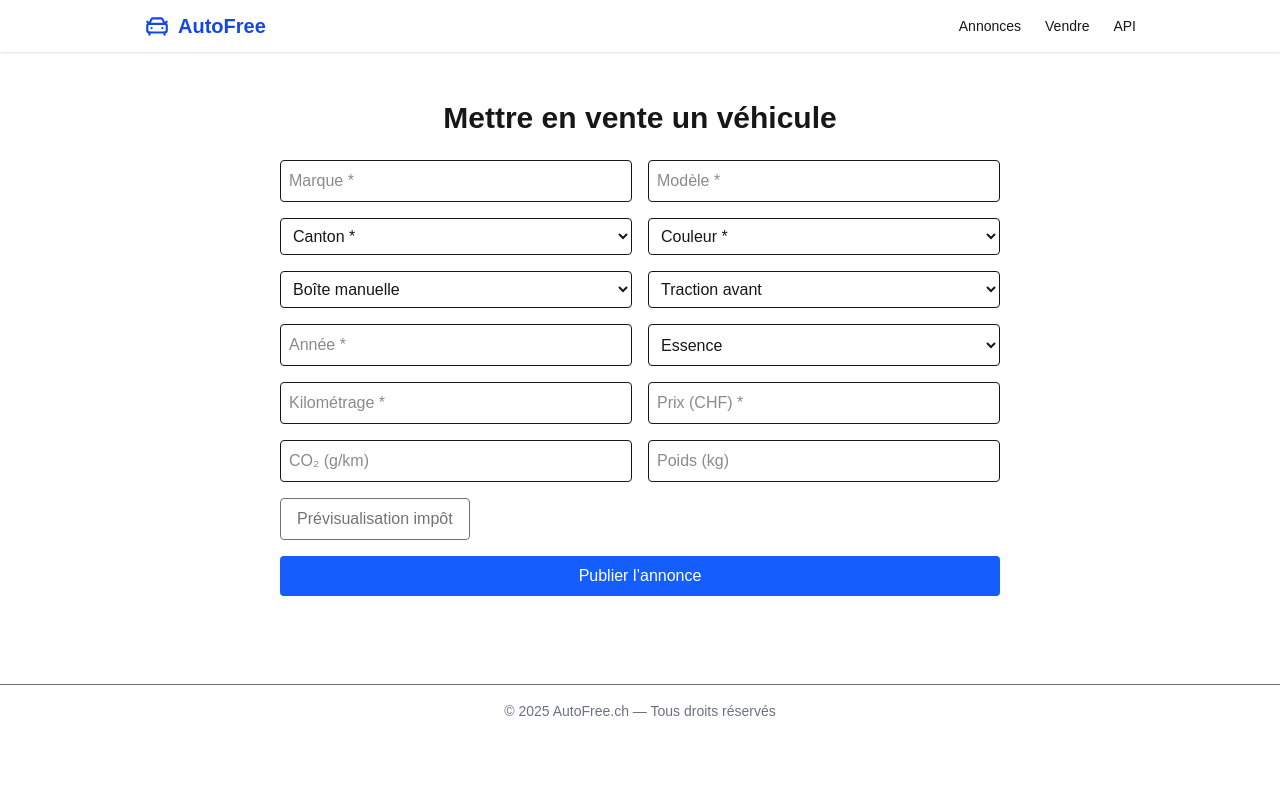
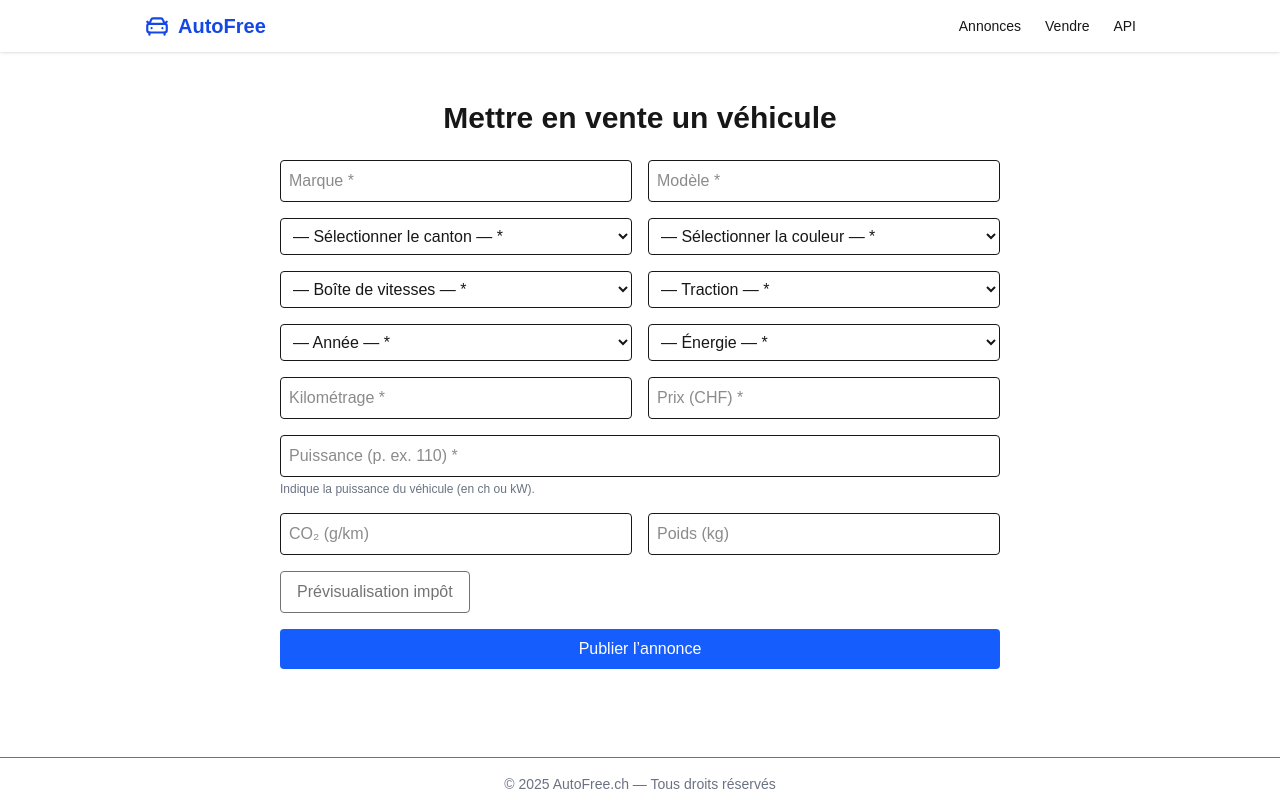
Before and after one commit to chrisautofree/autofree-web, a Next.js app: page /vendre in a window 1280 px wide. Built offline with nearby package versions, Linux system fonts and the light colour scheme.

Commit message:
feat(vendre): selects obligatoires (couleur, énergie, boîte, traction) + année en dropdown + puissance requise

```diff
--- a/src/app/vendre/page.tsx
+++ b/src/app/vendre/page.tsx
@@ -1,28 +1,39 @@
 "use client";
 
-import { useState } from "react";
+import { useMemo, useState } from "react";
+
+const YEARS = (() => {
+  const current = new Date().getFullYear();
+  const years: number[] = [];
+  for (let y = current; y >= 1990; y--) years.push(y);
+  return years;
+})();
 
 export default function VendrePage() {
   const [marque, setMarque] = useState("");
   const [modele, setModele] = useState("");
-  const [energie, setEnergie] = useState("Essence");
-  const [annee, setAnnee] = useState("");
+
+  const [canton, setCanton] = useState("");
+  const [couleur, setCouleur] = useState(""); // obligatoire
+  const [energie, setEnergie] = useState(""); // obligatoire
+  const [boite, setBoite] = useState(""); // obligatoire
+  const [traction, setTraction] = useState(""); // obligatoire
+
+  const [annee, setAnnee] = useState(""); // dropdown
   const [km, setKm] = useState("");
   const [prix, setPrix] = useState("");
-  const [canton, setCanton] = useState("");
-  const [couleur, setCouleur] = useState("Inconnue");
-  const [boite, setBoite] = useState("Manuelle");
-  const [traction, setTraction] = useState("Avant");
+
+  const [puissance, setPuissance] = useState<string>(""); // obligatoire
   const [co2, setCo2] = useState("");
   const [poids, setPoids] = useState("");
+
   const [impotEstime, setImpotEstime] = useState<number | null>(null);
 
-  const canEstimateTax =
-    canton &&
-    energie &&
-    (co2 !== "" || poids !== "");
+  const canEstimateTax = useMemo(
+    () => Boolean(canton && energie && (co2 !== "" || poids !== "")),
+    [canton, energie, co2, poids]
+  );
 
-  // ✅ Fonction de prévisualisation d’impôt corrigée
   const onPreview = async () => {
     if (!canEstimateTax) {
       setImpotEstime(null);
@@ -34,8 +45,7 @@ export default function VendrePage() {
       params.set("energie", energie);
       if (co2) params.set("co2", co2);
       if (poids) params.set("poids", poids);
-
-      const url = `/api/impot?${params.toString()}`; // ✅ backticks obligatoires
+      const url = `/api/impot?${params.toString()}`;
       const res = await fetch(url, { cache: "no-store" });
       const data = await res.json();
       setImpotEstime(typeof data.value === "number" ? data.value : null);
@@ -44,9 +54,16 @@ export default function VendrePage() {
     }
   };
 
-  // ✅ Soumission du formulaire
   const onSubmit = async (e: React.FormEvent) => {
     e.preventDefault();
+
+    // validations minimales côté client
+    if (!energie) return alert("Veuillez choisir l’énergie.");
+    if (!traction) return alert("Veuillez choisir la traction.");
+    if (!boite) return alert("Veuillez choisir la boîte de vitesses.");
+    if (!couleur) return alert("Veuillez choisir la couleur.");
+    if (!annee) return alert("Veuillez choisir l’année.");
+    if (!puissance || Number(puissance) <= 0) return alert("Veuillez indiquer une puissance valide.");
 
     const annonce = {
       marque,
@@ -59,6 +76,7 @@ export default function VendrePage() {
       couleur,
       boite,
       traction,
+      puissance: Number(puissance),
       co2: co2 ? Number(co2) : null,
       poids: poids ? Number(poids) : null,
     };
@@ -69,24 +87,29 @@ export default function VendrePage() {
       body: JSON.stringify(annonce),
     });
 
-    if (res.ok) {
+    if (!res.ok) {
+      const e = await res.json().catch(() => ({}));
+      return alert("Erreur lors de la création de l’annonce. " + (e.error || ""));
+    }
+
     alert("Annonce créée avec succès !");
+    // reset
     setMarque("");
     setModele("");
-      setEnergie("Essence");
+    setCanton("");
+    setCouleur("");
+    setEnergie("");
+    setBoite("");
+    setTraction("");
     setAnnee("");
     setKm("");
     setPrix("");
-      setCanton("");
-      setCouleur("Inconnue");
-      setBoite("Manuelle");
-      setTraction("Avant");
+    setPuissance("");
     setCo2("");
     setPoids("");
     setImpotEstime(null);
-    } else {
-      alert("Erreur lors de la création de l’annonce.");
-    }
+    // Redirection possible :
+    // window.location.href = "/recherche";
   };
 
   return (
@@ -112,10 +135,15 @@ export default function VendrePage() {
           />
         </div>
 
-        {/* Canton et Couleur */}
+        {/* Canton & Couleur (couleur obligatoire) */}
         <div className="grid grid-cols-2 gap-4">
-          <select value={canton} onChange={(e) => setCanton(e.target.value)} required className="border p-2 rounded">
-            <option value="">Canton *</option>
+          <select
+            value={canton}
+            onChange={(e) => setCanton(e.target.value)}
+            required
+            className="border p-2 rounded"
+          >
+            <option value="">— Sélectionner le canton — *</option>
             <option value="GE">Genève</option>
             <option value="VD">Vaud</option>
             <option value="VS">Valais</option>
@@ -124,42 +152,77 @@ export default function VendrePage() {
             <option value="JU">Jura</option>
           </select>
 
-          <select value={couleur} onChange={(e) => setCouleur(e.target.value)} className="border p-2 rounded">
-            <option value="Inconnue">Couleur *</option>
+          <select
+            value={couleur}
+            onChange={(e) => setCouleur(e.target.value)}
+            required
+            className="border p-2 rounded"
+          >
+            <option value="">— Sélectionner la couleur — *</option>
             <option value="Noir">Noir</option>
             <option value="Blanc">Blanc</option>
             <option value="Gris">Gris</option>
+            <option value="Argent">Argent</option>
             <option value="Bleu">Bleu</option>
             <option value="Rouge">Rouge</option>
             <option value="Vert">Vert</option>
+            <option value="Jaune">Jaune</option>
+            <option value="Orange">Orange</option>
+            <option value="Marron">Marron</option>
+            <option value="Violet">Violet</option>
             <option value="Autre">Autre</option>
           </select>
         </div>
 
-        {/* Boîte et Traction */}
+        {/* Boîte & Traction (obligatoires) */}
         <div className="grid grid-cols-2 gap-4">
-          <select value={boite} onChange={(e) => setBoite(e.target.value)} className="border p-2 rounded">
+          <select
+            value={boite}
+            onChange={(e) => setBoite(e.target.value)}
+            required
+            className="border p-2 rounded"
+          >
+            <option value="">— Boîte de vitesses — *</option>
             <option value="Manuelle">Boîte manuelle</option>
             <option value="Automatique">Boîte automatique</option>
           </select>
 
-          <select value={traction} onChange={(e) => setTraction(e.target.value)} className="border p-2 rounded">
-            <option value="Avant">Traction avant</option>
-            <option value="Arrière">Propulsion</option>
-            <option value="4x4">4 roues motrices</option>
+          <select
+            value={traction}
+            onChange={(e) => setTraction(e.target.value)}
+            required
+            className="border p-2 rounded"
+          >
+            <option value="">— Traction — *</option>
+            <option value="Traction avant">Traction avant</option>
+            <option value="Propulsion">Propulsion</option>
+            <option value="4 roues motrices">4 roues motrices</option>
           </select>
         </div>
 
-        {/* Année / Énergie */}
+        {/* Année (dropdown) & Énergie (obligatoire) */}
         <div className="grid grid-cols-2 gap-4">
-          <input
+          <select
             value={annee}
             onChange={(e) => setAnnee(e.target.value)}
-            placeholder="Année *"
+            required
             className="border p-2 rounded"
+          >
+            <option value="">— Année — *</option>
+            {YEARS.map((y) => (
+              <option key={y} value={String(y)}>
+                {y}
+              </option>
+            ))}
+          </select>
+
+          <select
+            value={energie}
+            onChange={(e) => setEnergie(e.target.value)}
             required
-          />
-          <select value={energie} onChange={(e) => setEnergie(e.target.value)} className="border p-2 rounded">
+            className="border p-2 rounded"
+          >
+            <option value="">— Énergie — *</option>
             <option value="Essence">Essence</option>
             <option value="Diesel">Diesel</option>
             <option value="Hybride">Hybride</option>
@@ -174,6 +237,7 @@ export default function VendrePage() {
             onChange={(e) => setKm(e.target.value)}
             placeholder="Kilométrage *"
             className="border p-2 rounded"
+            inputMode="numeric"
             required
           />
           <input
@@ -181,35 +245,51 @@ export default function VendrePage() {
             onChange={(e) => setPrix(e.target.value)}
             placeholder="Prix (CHF) *"
             className="border p-2 rounded"
+            inputMode="numeric"
             required
           />
         </div>
 
-        {/* CO₂ et Poids */}
+        {/* Puissance (obligatoire) */}
+        <div>
+          <input
+            value={puissance}
+            onChange={(e) => setPuissance(e.target.value)}
+            placeholder="Puissance (p. ex. 110) *"
+            className="border p-2 rounded w-full"
+            inputMode="numeric"
+            required
+          />
+          <p className="text-xs text-gray-500 mt-1">
+            Indique la puissance du véhicule (en ch ou kW).
+          </p>
+        </div>
+
+        {/* CO₂ et Poids (optionnels) */}
         <div className="grid grid-cols-2 gap-4">
           <input
             value={co2}
             onChange={(e) => setCo2(e.target.value)}
             placeholder="CO₂ (g/km)"
             className="border p-2 rounded"
+            inputMode="numeric"
           />
           <input
             value={poids}
             onChange={(e) => setPoids(e.target.value)}
             placeholder="Poids (kg)"
             className="border p-2 rounded"
+            inputMode="numeric"
           />
         </div>
 
-        {/* Bouton prévisualisation impôt */}
+        {/* Prévisualisation impôt */}
         <div className="flex items-center justify-between">
           <button
             type="button"
             onClick={onPreview}
             disabled={!canEstimateTax}
-            className={`px-4 py-2 border rounded ${
-              canEstimateTax ? "hover:bg-gray-50" : "opacity-60 cursor-not-allowed"
-            }`}
+            className={`px-4 py-2 border rounded ${canEstimateTax ? "hover:bg-gray-50" : "opacity-60 cursor-not-allowed"}`}
             title={
               canEstimateTax
                 ? `Calculer l’estimation basée sur Canton + Énergie + (CO₂ ou Poids)`
```
Lines whose indentation alone changed are shown as unchanged.
